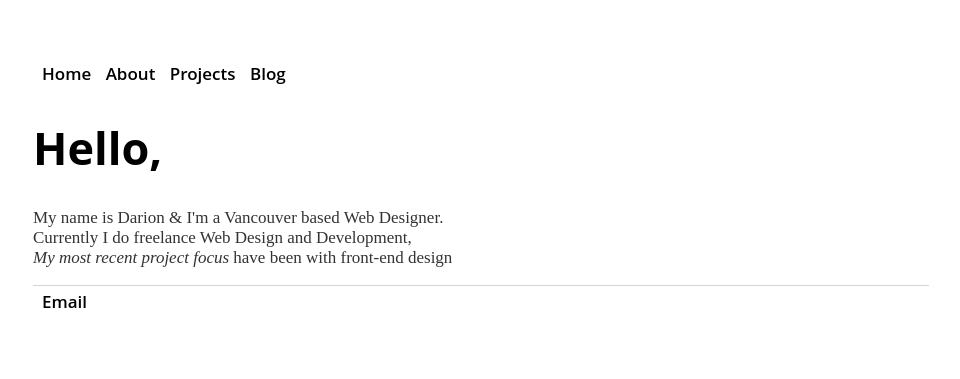
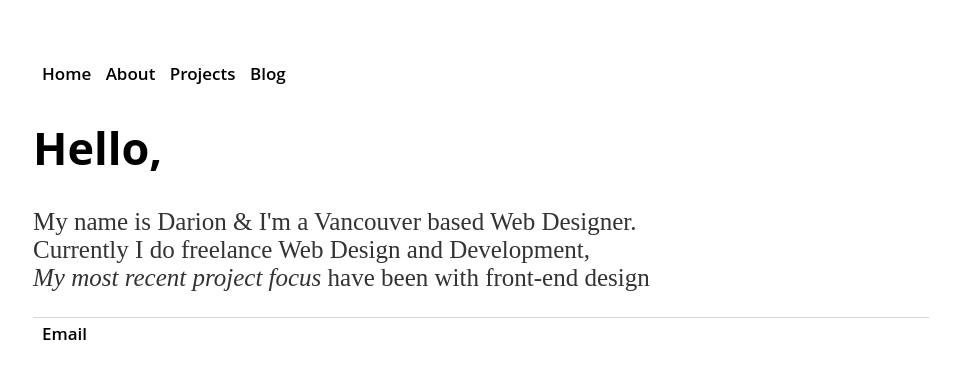
Before and after one commit to cosmicpepper/cosmicpepper.github.io, a Jekyll site: the page built from index.html, in a window 1280 px wide. Shown: the top 379 px of the page, without its empty margins (159-1119 px from the left). Built offline with Jekyll 4.4.1, drawn with Linux system fonts in a browser that asks for light colours.

Commit message:
Update main.css

```diff
--- a/css/main.css
+++ b/css/main.css
@@ -46,7 +46,7 @@ a:hover {
 
 p {
 
-	font-size: 17px;
+	font-size: 25px;
 	color:#333;
 }
 
```
